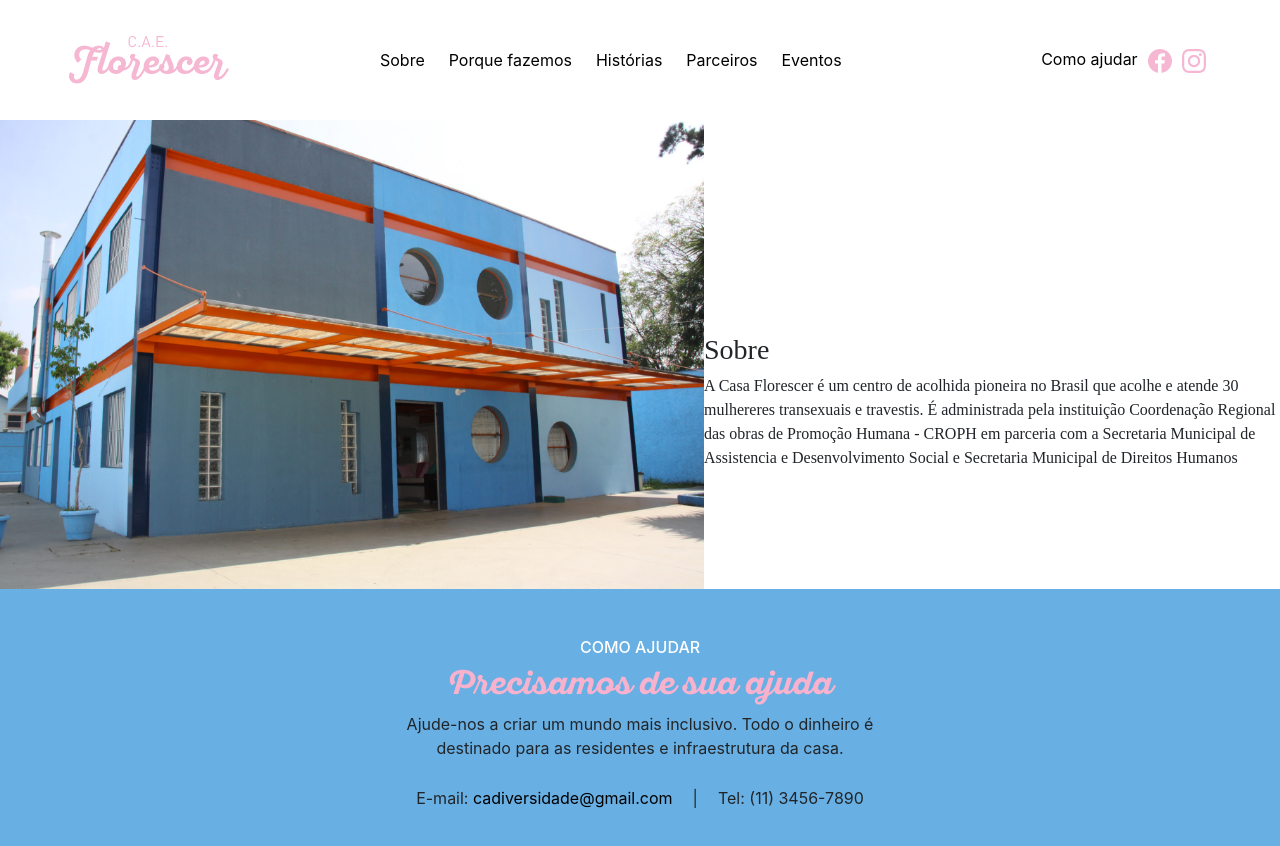
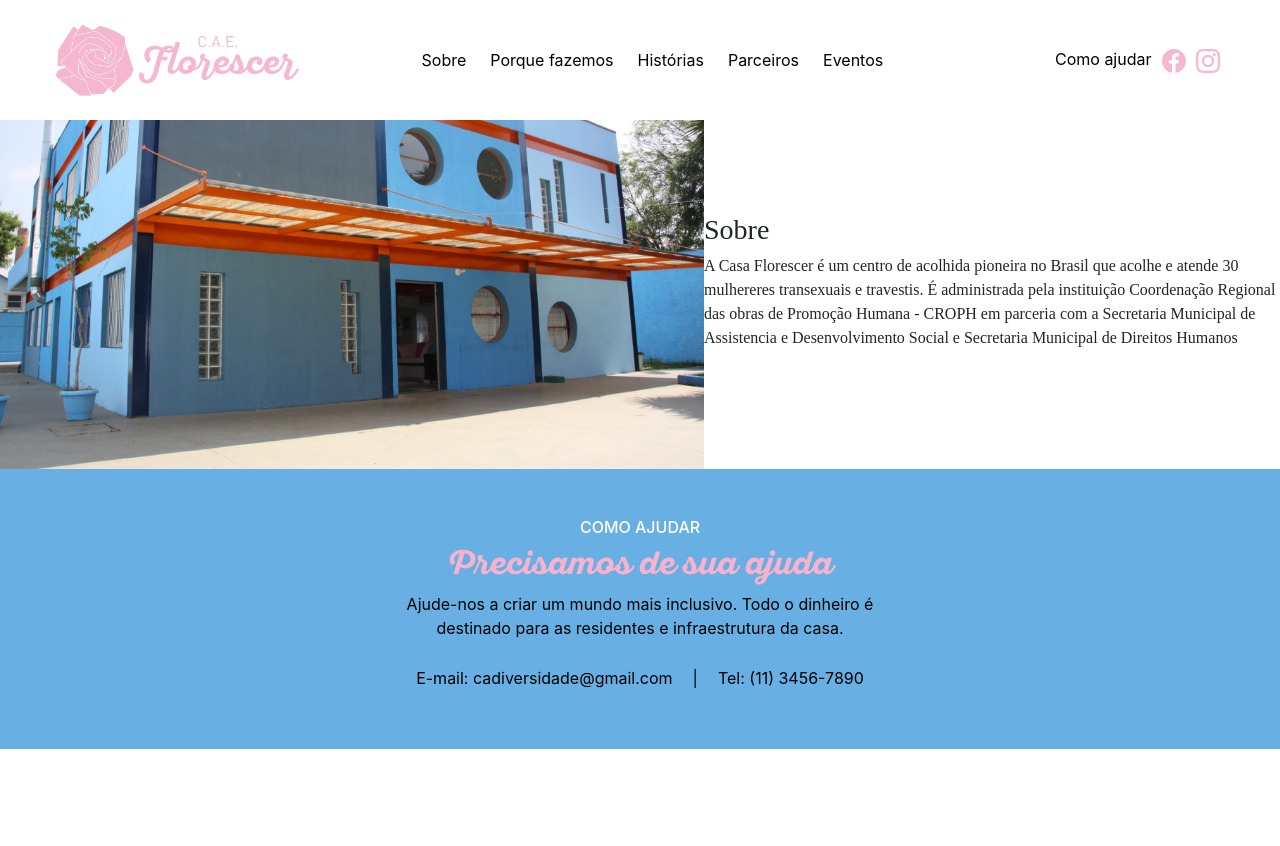
Before and after one commit to marcela093/projeto-florescer, a website: page index.html in a window 1280 px wide. After the commit the page ends 800 px from the top, so only its background shows below. Drawn offline with nearby package versions, Linux system fonts and the light colour scheme.

Commit message:
nav e section finalizadas

```diff
--- a/index.html
+++ b/index.html
@@ -12,7 +12,10 @@
 </head>
 <body>
     <nav class="d-flex justify-content-lg-around align-items-lg-center">
-        <img src="./assets/imgs marcela/Layer 2.png" alt="logo casa florescer">
+        <div class="nav__imgs">
+            <img  class="foto-rosa" src="./assets/imgs marcela/rosa.png" alt="desenho de uma rosa cor de rosa">
+            <img src="./assets/imgs marcela/Layer 2.png" alt="logo casa florescer">
+        </div>
         <div class="nav__menus d-flex justify-content-lg-start">
             <a href="">Sobre</a>
             <a href="">Porque fazemos</a>
--- a/style/scss/_nav.scss
+++ b/style/scss/_nav.scss
@@ -1,6 +1,8 @@
 nav{
     height: 15vh;
     width: 100%;
+    position: fixed;
+    background-color: white;
 }
 
 nav a{
@@ -29,3 +31,7 @@ nav a:hover{
 .nav__redes-sociais > a{
     margin: 5px;
 }
+
+.foto-rosa{
+    height: 9vh;
+}
--- a/style/scss/_section-ajuda.scss
+++ b/style/scss/_section-ajuda.scss
@@ -2,6 +2,7 @@
     background-color: #68afe3;
     width: 100%;
     height: 35vh;
+    color: #000000;
 }
 
 .ajuda__texto{
```
Also changed, not shown: assets/imgs marcela/rosa.png (added), style/style.css, 1 other file.
